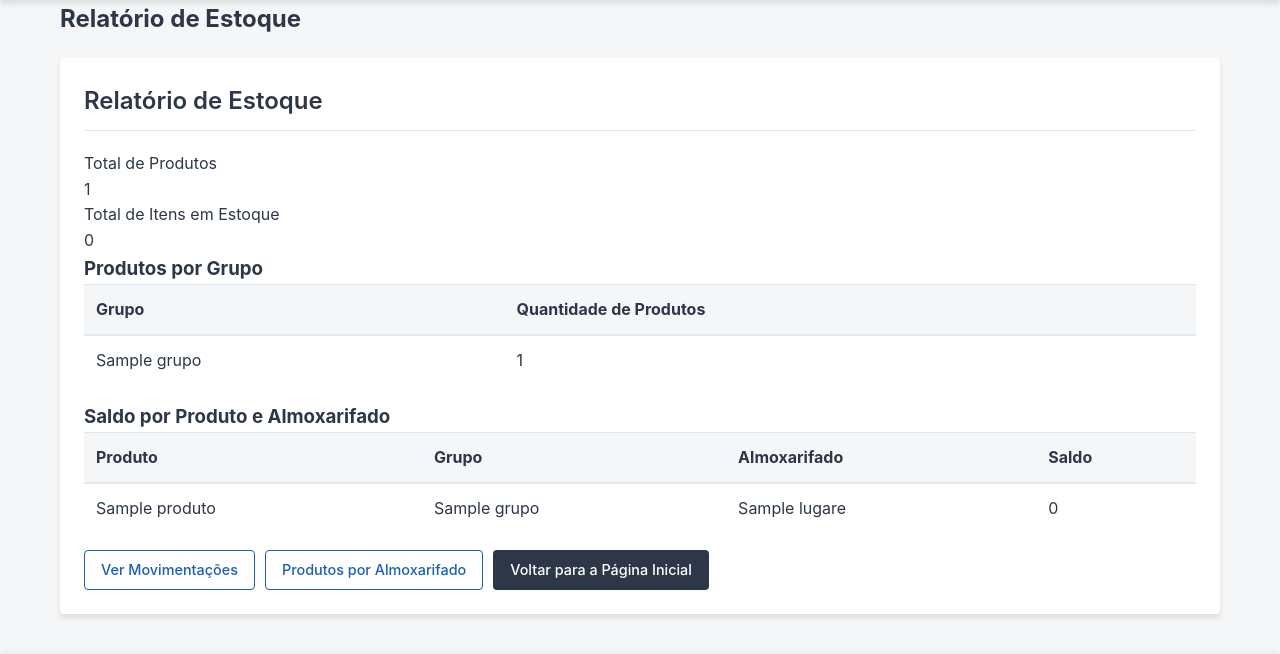
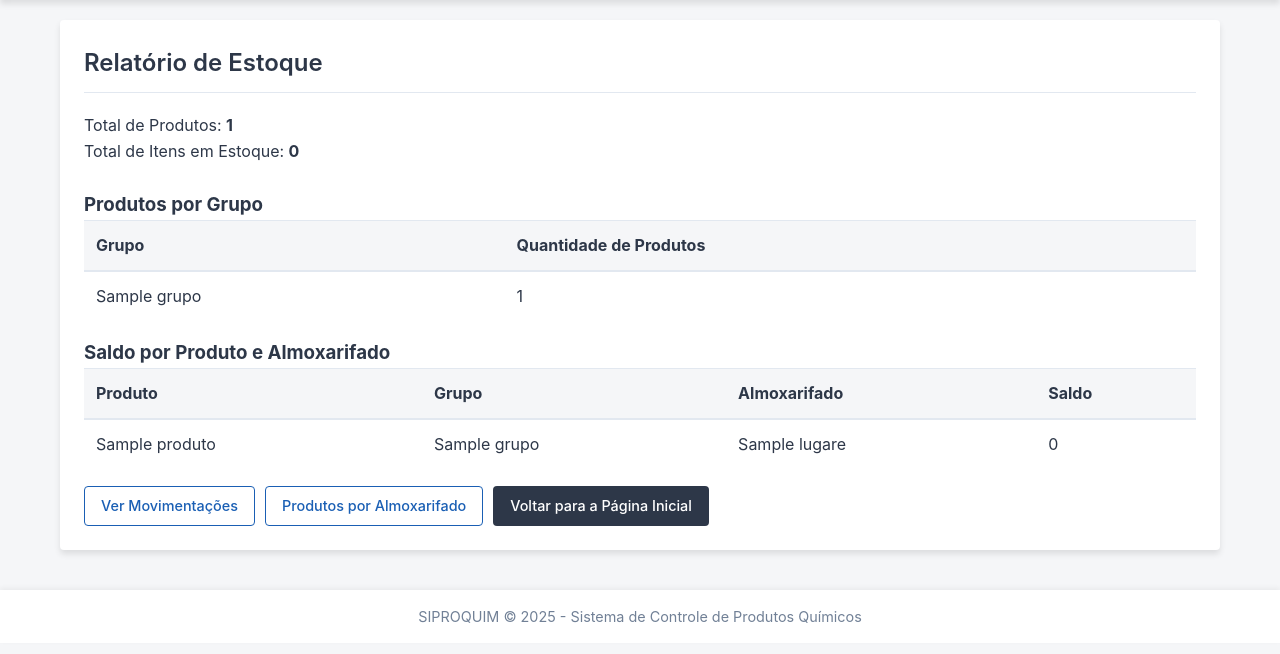
Before and after one commit to gmedeirosnet/SIPROQUIM, a PHP site: page /relatorios/relatorio_estoque.php in a window 1280 px wide. Shown: the part 74-728 px from the top of the page. Run offline with PHP 8.4, Linux system fonts and the light colour scheme; tables that the repository leaves empty or names only in its code hold one stand-in row (values such as "Sample post"); some libraries are stand-ins or nearby versions.

Commit message:
Refactor estoque and movimentos reports to improve UI and enhance readability

```diff
--- a/src/relatorios/relatorio_estoque.php
+++ b/src/relatorios/relatorio_estoque.php
@@ -3,7 +3,7 @@
 require_once __DIR__ . '/../config/db.php';
 
 // Set page title for the header
-$pageTitle = 'Relatório de Estoque';
+// $pageTitle = 'Relatório de Estoque';
 
 // Consulta SQL para calcular o saldo atual em estoque por produto e lugar
 $sql = "SELECT
@@ -62,15 +62,14 @@ include_once __DIR__ . '/../includes/header.php';
 
     <div class="dashboard-cards">
         <div class="dashboard-card">
-            <div>Total de Produtos</div>
-            <div class="dashboard-number"><?= $total_produtos ?></div>
+            <div>Total de Produtos: <strong><?= $total_produtos ?></div></strong>
         </div>
         <div class="dashboard-card">
-            <div>Total de Itens em Estoque</div>
-            <div class="dashboard-number"><?= $total_itens ?></div>
+            <div>Total de Itens em Estoque: <strong><?= $total_itens ?></div></strong>
         </div>
     </div>
 
+    <br>
     <?php if (count($produtos_por_grupo) > 0): ?>
     <h3 class="mt-4">Produtos por Grupo</h3>
     <div class="table-responsive">
--- a/src/relatorios/relatorio_movimentos.php
+++ b/src/relatorios/relatorio_movimentos.php
@@ -3,7 +3,7 @@
 require_once __DIR__ . '/../config/db.php';
 
 // Set page title for the header
-$pageTitle = 'Relatório de Movimentações';
+// $pageTitle = 'Relatório de Movimentações';
 
 // Consulta que junta movimentos com produtos e pessoas
 $sql = "SELECT m.id,
@@ -66,6 +66,7 @@ include_once __DIR__ . '/../includes/header.php';
         </div>
     </div>
 
+    <br>
     <h3 class="mt-4">Lista de Movimentações</h3>
     <div class="table-responsive">
         <table class="table">
```
